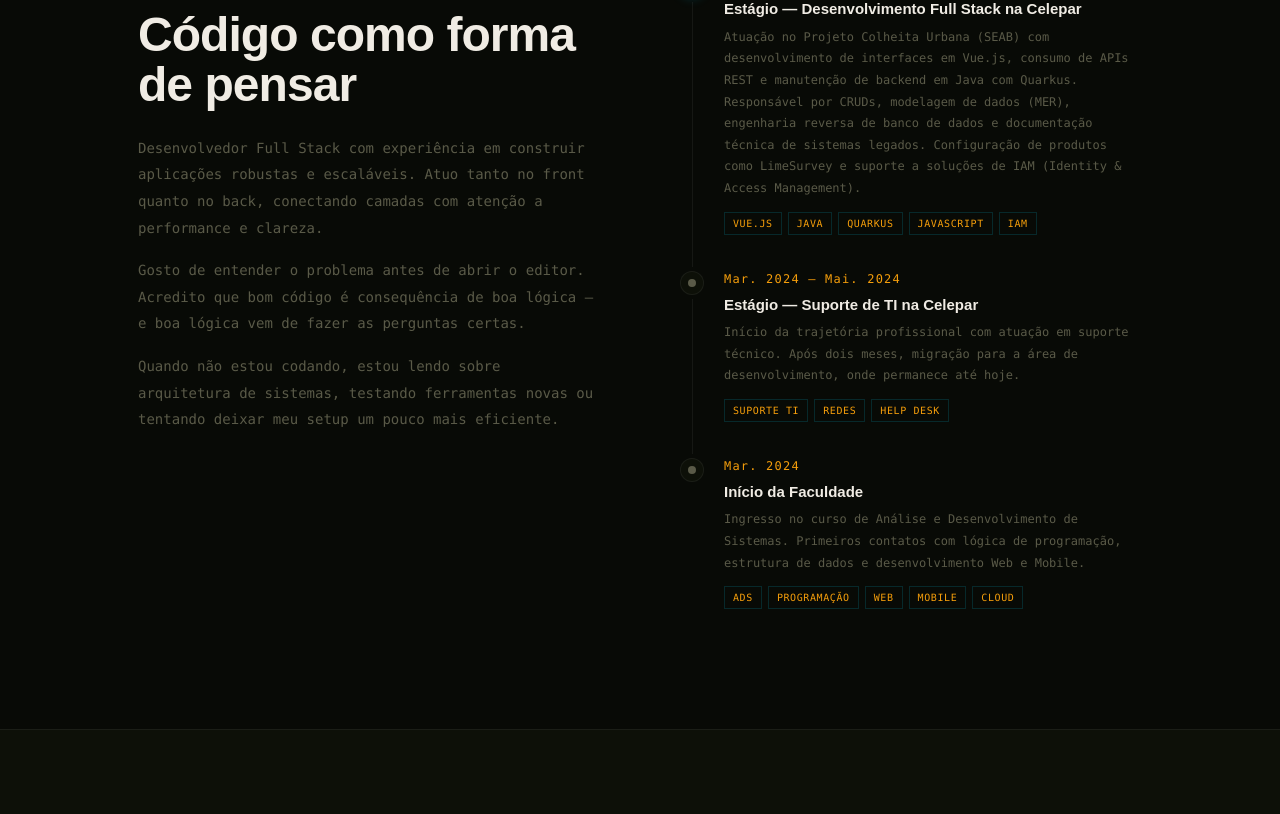
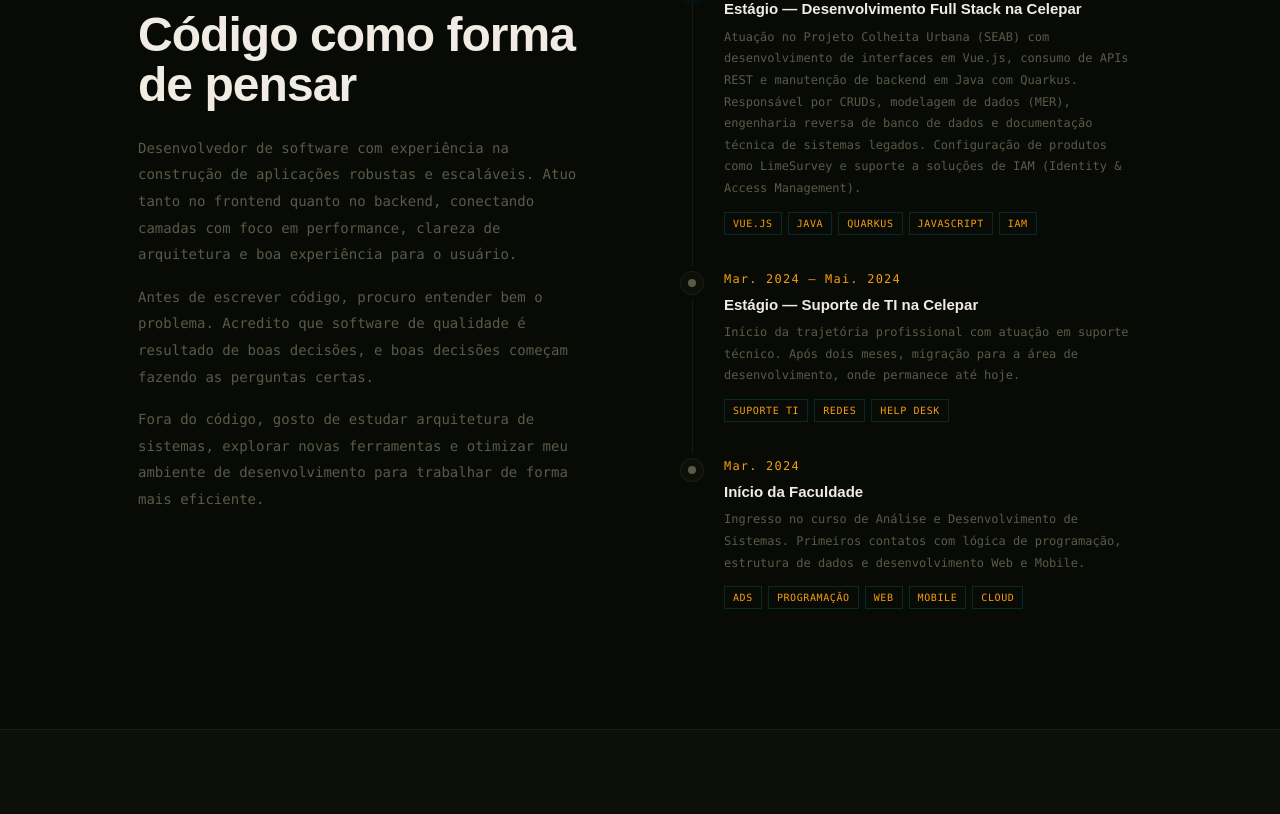
Before and after one commit to MarcosVerse/Portfolio, a Vue app: page / in a window 1280 px wide. Shown: the part 946-1760 px from the top of the page. Built offline with nearby package versions, Linux system fonts and the light colour scheme.

Commit message:
Alteração nos textos

```diff
--- a/src/components/AboutSection.vue
+++ b/src/components/AboutSection.vue
@@ -4,12 +4,21 @@
             <div class="section-label font-mono text-xs uppercase tracking-widest">// sobre mim</div>
             <h2>Código como forma de pensar</h2>
             <div class="about-text font-mono text-sm">
-                <p>Desenvolvedor Full Stack com experiência em construir aplicações robustas e escaláveis. Atuo tanto no
-                    front quanto no back, conectando camadas com atenção a performance e clareza.</p>
-                <p>Gosto de entender o problema antes de abrir o editor. Acredito que bom código é consequência de boa
-                    lógica — e boa lógica vem de fazer as perguntas certas.</p>
-                <p>Quando não estou codando, estou lendo sobre arquitetura de sistemas, testando ferramentas novas ou
-                    tentando deixar meu setup um pouco mais eficiente.</p>
+                <p>
+                    Desenvolvedor de software com experiência na construção de aplicações robustas e escaláveis.
+                    Atuo tanto no frontend quanto no backend, conectando camadas com foco em performance,
+                    clareza de arquitetura e boa experiência para o usuário.
+                </p>
+
+                <p>
+                    Antes de escrever código, procuro entender bem o problema. Acredito que software de qualidade
+                    é resultado de boas decisões, e boas decisões começam fazendo as perguntas certas.
+                </p>
+
+                <p>
+                    Fora do código, gosto de estudar arquitetura de sistemas, explorar novas ferramentas
+                    e otimizar meu ambiente de desenvolvimento para trabalhar de forma mais eficiente.
+                </p>
             </div>
         </div>
         <div class="about-right reveal">
@@ -31,7 +40,7 @@
                         <div class="timeline-desc font-mono text-xs">{{ item.desc }}</div>
                         <div class="timeline-tags" v-if="item.tags">
                             <span class="tl-tag font-mono text-[10px]" v-for="tag in item.tags" :key="tag">{{ tag
-                                }}</span>
+                            }}</span>
                         </div>
                     </div>
                 </div>
--- a/src/components/ContactSection.vue
+++ b/src/components/ContactSection.vue
@@ -7,8 +7,7 @@
                     Vamos<br><span class="accent">construir</span><br>juntos?
                 </div>
                 <p class="contact-sub font-mono text-sm">
-                    <!-- Aberto a projetos freelance, posições full-time e conversas sobre tecnologia. Respondo rápido. -->
-                    ALGUM TEXTO ALGUM TEXTO ALGUM TEXTO ALGUM TEXTO ALGUM TEXTO ALGUM TEXTO ALGUM TEXTO ALGUM TEXTO
+                    Aberto a projetos freelance, posições full-time e conversas sobre tecnologia. Respondo rápido.
                 </p>
             </div>
             <div class="contact-right reveal">
--- a/src/components/HeroSection.vue
+++ b/src/components/HeroSection.vue
@@ -11,7 +11,7 @@
                 <span class="line dim">Salles</span>
             </h1>
             <p class="hero-desc font-mono text-sm">
-                Construo produtos digitais completos — do banco de dados à interface.
+                Construo produtos digitais completos, do banco de dados à interface.
                 Apaixonado por código limpo, experiências fluidas e soluções que fazem sentido.
             </p>
             <div class="hero-actions">
```
